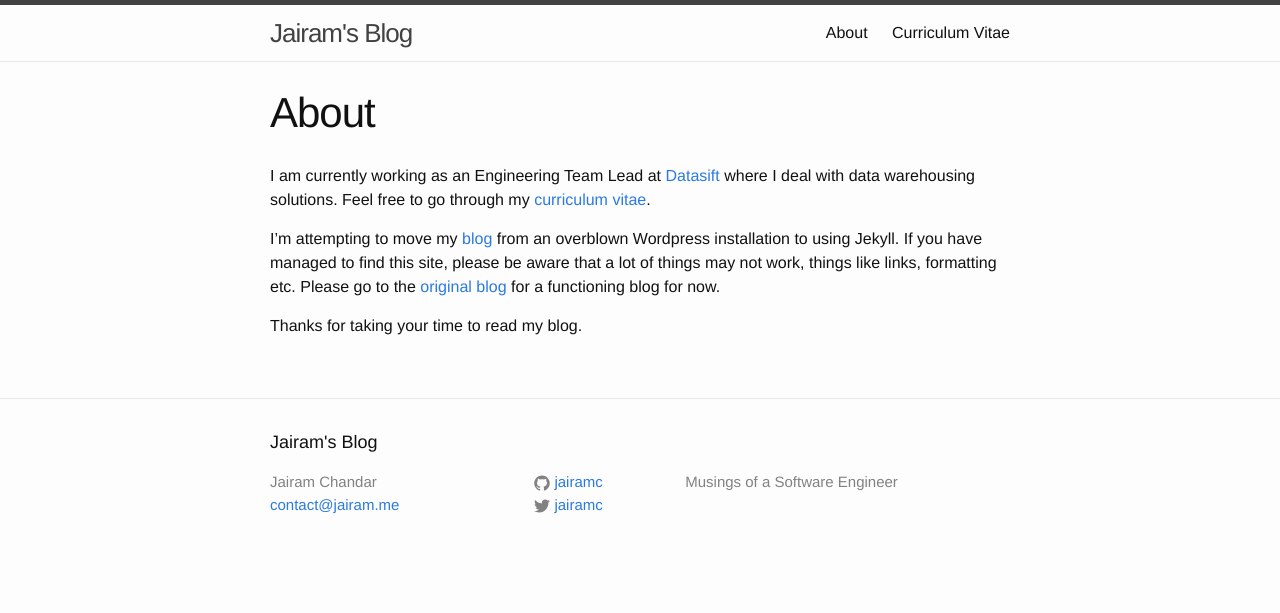
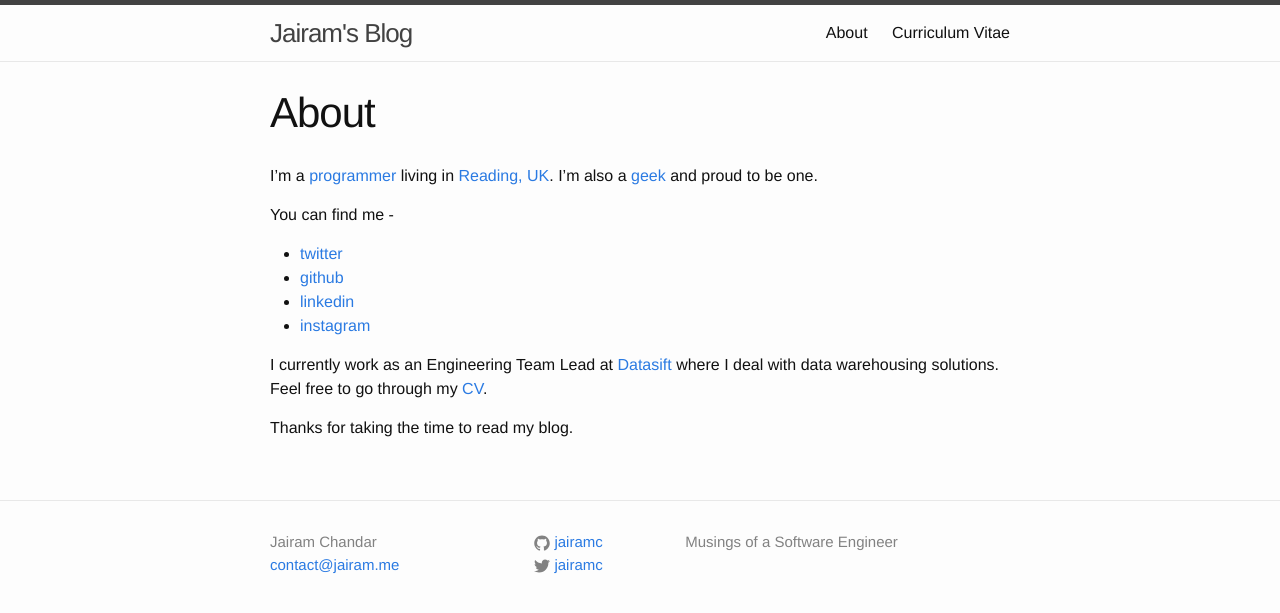
Before and after one commit to jairamc/jairamc.github.io, a Jekyll site: the page built from about.md, in a window 1280 px wide. Shown: the top 613 px of the page. Built offline with Jekyll 4.4.1, drawn with Linux system fonts in a browser that asks for light colours; Markdown is read by kramdown in place of the engine named in the settings.

Commit message:
Modified about.md

```diff
--- a/_includes/footer.html
+++ b/_includes/footer.html
@@ -1,8 +1,6 @@
 <footer class="site-footer">
 
   <div class="wrapper">
-
-    <h2 class="footer-heading">{{ site.title }}</h2>
 
     <div class="footer-col-wrapper">
       <div class="footer-col  footer-col-1">
--- a/about.md
+++ b/about.md
@@ -4,8 +4,15 @@ title: About
 permalink: /about/
 ---
 
-I am currently working as an Engineering Team Lead at [Datasift](https://datasift.com) where I deal with data warehousing solutions. Feel free to go through my [curriculum vitae](/cv/).
+I'm a [programmer](https://xkcd.com/303/) living in [Reading, UK](https://en.wikipedia.org/wiki/Reading,_Berkshire). I'm also a [geek](http://dilbert.com/strip/2014-06-21) and proud to be one.
 
-I'm attempting to move my [blog](http://blog.jairam.me) from an overblown Wordpress installation to using Jekyll. If you have managed to find this site, please be aware that a lot of things may not work, things like links, formatting etc. Please go to the [original blog](http://blog.jairam.me) for a functioning blog for now.
+You can find me -
 
-Thanks for taking your time to read my blog.
+- [twitter](https://twitter.com/jairamc)
+- [github](https://github.com/jairamc)
+- [linkedin](https://uk.linkedin.com/in/jairamc)
+- [instagram](https://instagram.com/jairam)
+
+I currently work as an Engineering Team Lead at [Datasift](https://datasift.com) where I deal with data warehousing solutions. Feel free to go through my [CV](/cv/).
+
+Thanks for taking the time to read my blog.
```
